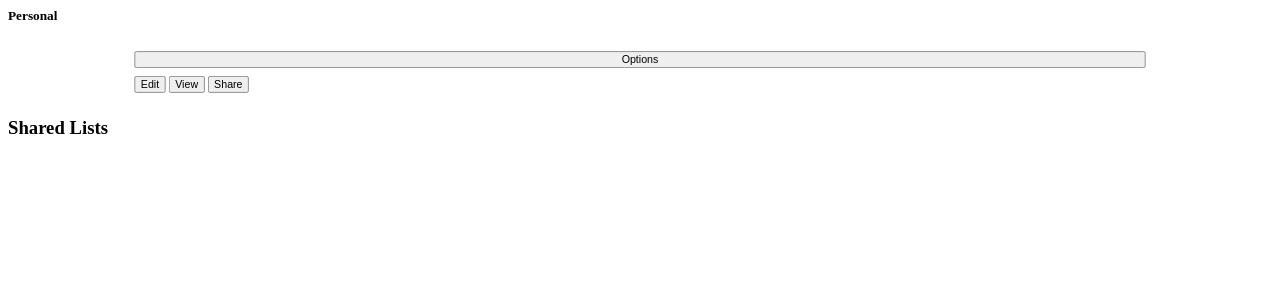
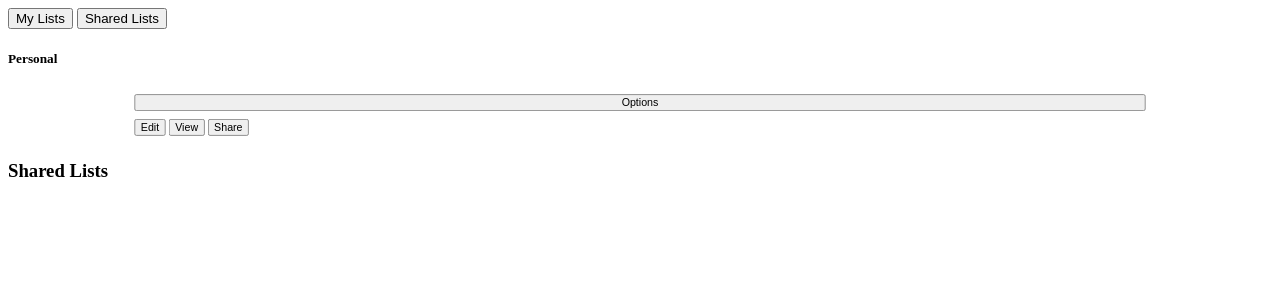
Before and after one commit to JimGalvan/tasklull, a Django app: page /todo-lists/add/ in a window 1280 px wide. Shown: the top 300 px of the page. Run offline with Django 5.2, Linux system fonts and the light colour scheme; the visitor is signed in with stand-in values (Sample User, id 1); data comes from the database, SQL or seed files in the repository; data that the repository does not hold is empty.

Commit message:
add tabs

```diff
--- a/todo/templates/todo/todo-lists.html
+++ b/todo/templates/todo/todo-lists.html
@@ -1,5 +1,20 @@
+<div x-data="{ activeTab: 'myLists' }">
+    <div class="flex mb-4">
+        <button @click="activeTab = 'myLists'" id="my-lists-tab"
+                class="flex-grow px-4 py-2 rounded-l-lg"
+                :class="{ 'bg-blue-500 text-white': activeTab === 'myLists', 'bg-gray-300 text-gray-800': activeTab !== 'myLists' }">
+            My Lists
+        </button>
+        <button @click="activeTab = 'sharedLists'" id="shared-lists-tab"
+                class="flex-grow px-4 py-2 rounded-r-lg"
+                :class="{ 'bg-blue-500 text-white': activeTab === 'sharedLists', 'bg-gray-300 text-gray-800': activeTab !== 'sharedLists' }">
+            Shared Lists
+        </button>
+    </div>
+
     <div id="todo-lists">
-    <form class="sortable" hx-post="{% url 'sort_todo_lists'  %}" hx-trigger="end" hx-target="#todo-lists">
+        <div x-show="activeTab === 'myLists'">
+            <form class="sortable" hx-post="{% url 'sort_todo_lists' %}" hx-trigger="end" hx-target="#todo-lists">
                 {% csrf_token %}
                 {% for todo_list in todo_lists %}
                 {% if not todo_list.is_shared %}
@@ -7,8 +22,10 @@
                 {% endif %}
                 {% endfor %}
             </form>
-    <form class="sortable" hx-post="{% url 'sort_todo_lists'  %}" hx-trigger="end"
-          hx-target="#todo-lists">
+        </div>
+
+        <div x-show="activeTab === 'sharedLists'">
+            <form class="sortable" hx-post="{% url 'sort_todo_lists' %}" hx-trigger="end" hx-target="#todo-lists">
                 <h3 class="text-lg font-semibold text-gray-800 mt-8 mb-4">Shared Lists</h3>
                 {% csrf_token %}
                 {% for todo_list in todo_lists %}
@@ -20,3 +37,5 @@
                 {% endfor %}
             </form>
         </div>
+    </div>
+</div>
```
Lines whose indentation alone changed are shown as unchanged.
